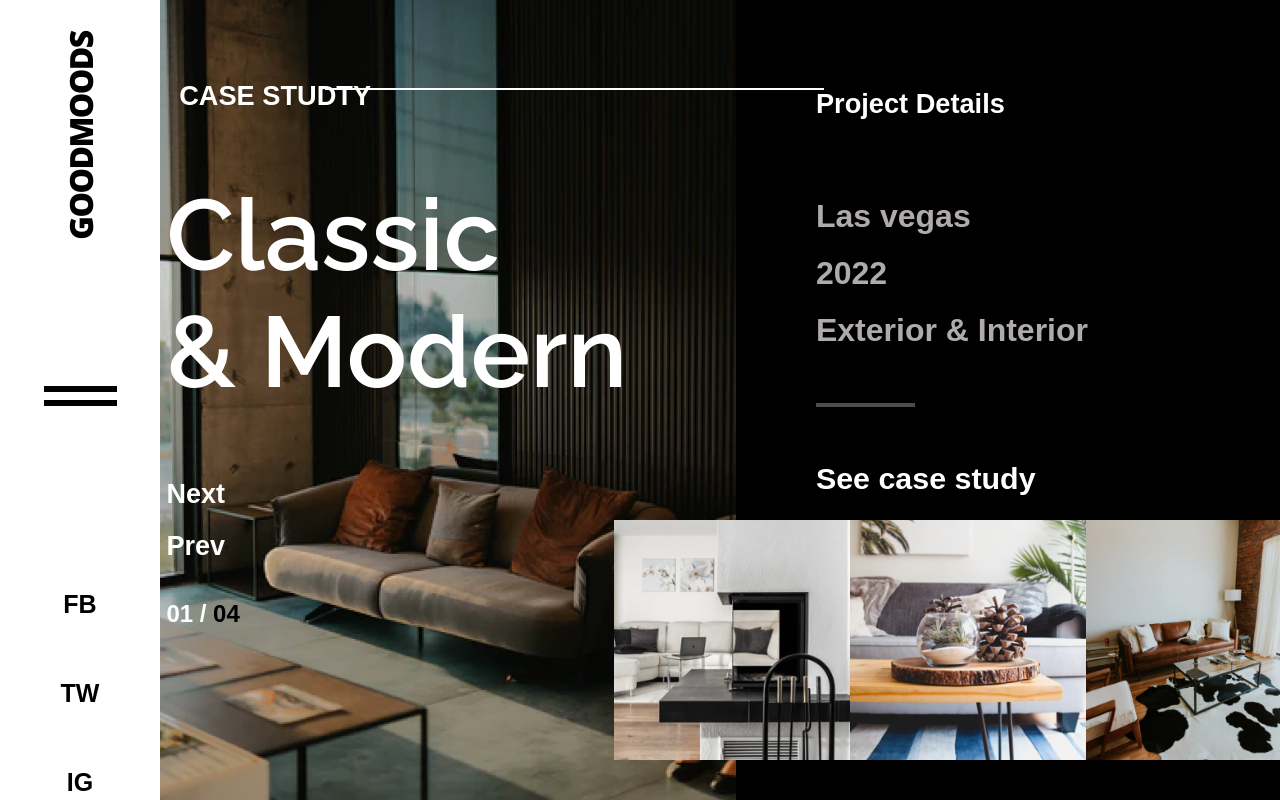
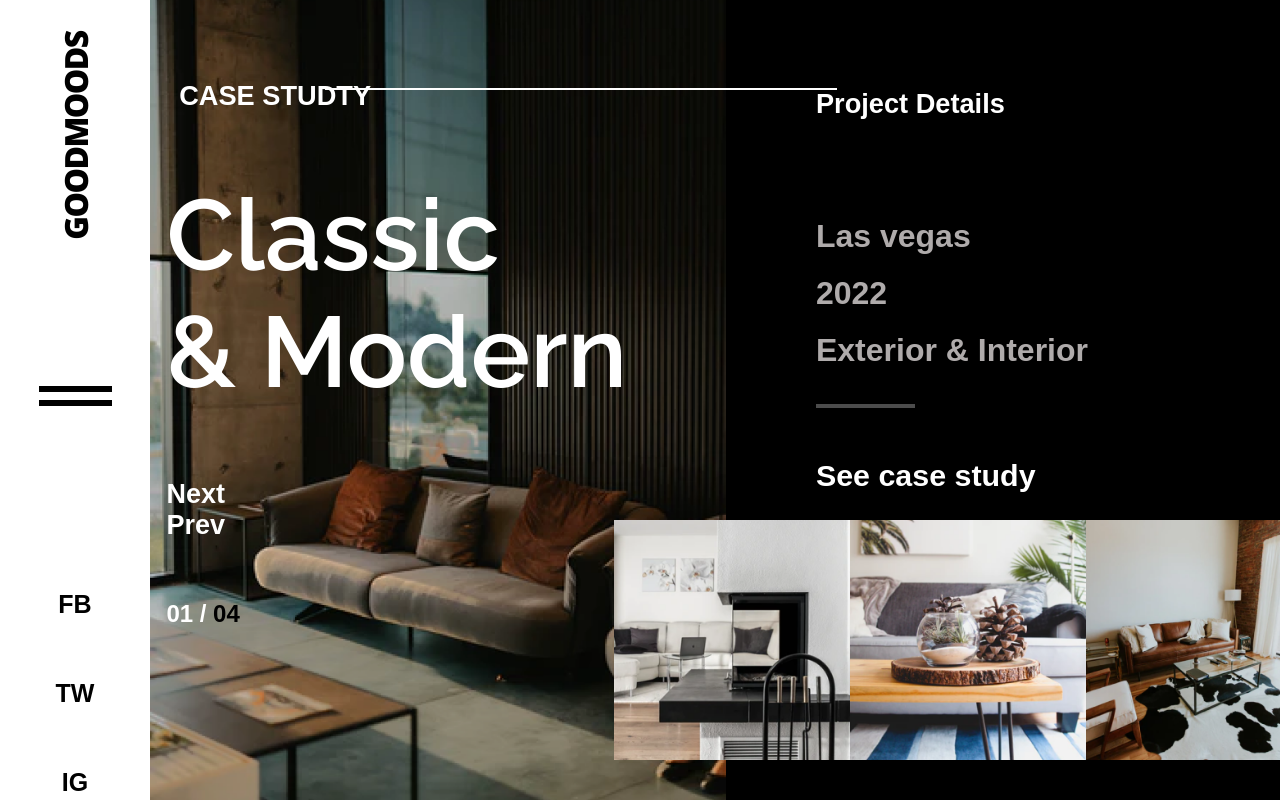
Before and after one commit to kenny-phan-goldenowl/Assignment1, a plain HTML site: page index.html in a window 1280 px wide. Shown: the top 800 px of the page. Drawn offline with nearby package versions, Linux system fonts and the light colour scheme.

Commit message:
adjust distance between detail and image

```diff
--- a/style.css
+++ b/style.css
@@ -13,7 +13,7 @@ body {
 }
 
 #nav {
-    width: 140px;
+    width: 130px;
     display: flex;
     flex-direction: column;
     align-items: center;
@@ -183,14 +183,15 @@ strong {
 #detail-sep {
     border: 2px solid rgba(128, 128, 128, 0.596);
     width: 35%;
+    margin-bottom: 50px;
 }
 
 #details {
     color: #bfbabaea;
     display: flex;
     flex-direction: column;
-    justify-content: space-between;
-    height: 300px;
+    justify-content: space-around;
+    height: 200px;
     font-weight: bold;
     font-size: 200%;
 }
@@ -199,13 +200,17 @@ strong {
     margin: 20px 0;
 }
 
+#int-ext {
+    margin-bottom: 35px;
+}
+
 #details-name {
-    margin-bottom: 60px;
+    margin-bottom: 80px;
 }
 
 #main .line {
     background-color: white;
-    width: 39%;
+    width: 40%;
     height: 2px;
     position: absolute;
     top: 11%;
```
Also changed, not shown: index.html (+0 -7 lines).
